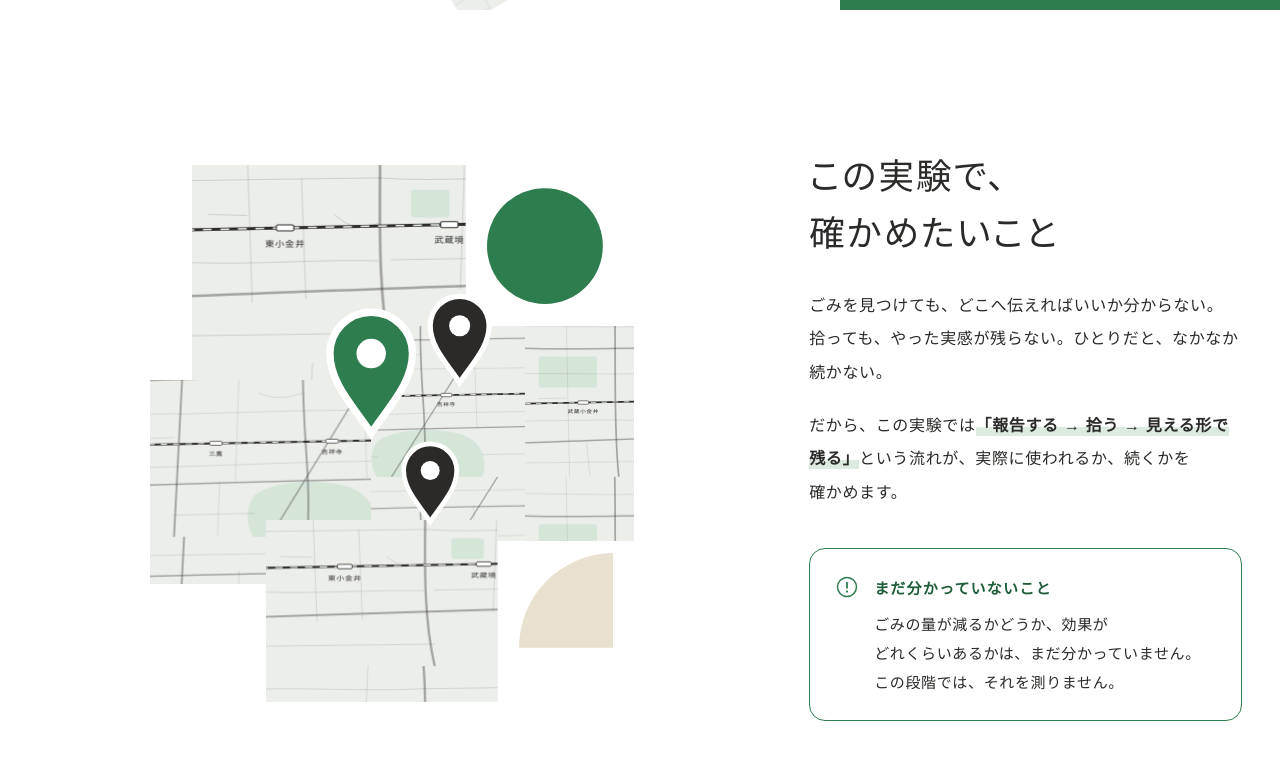
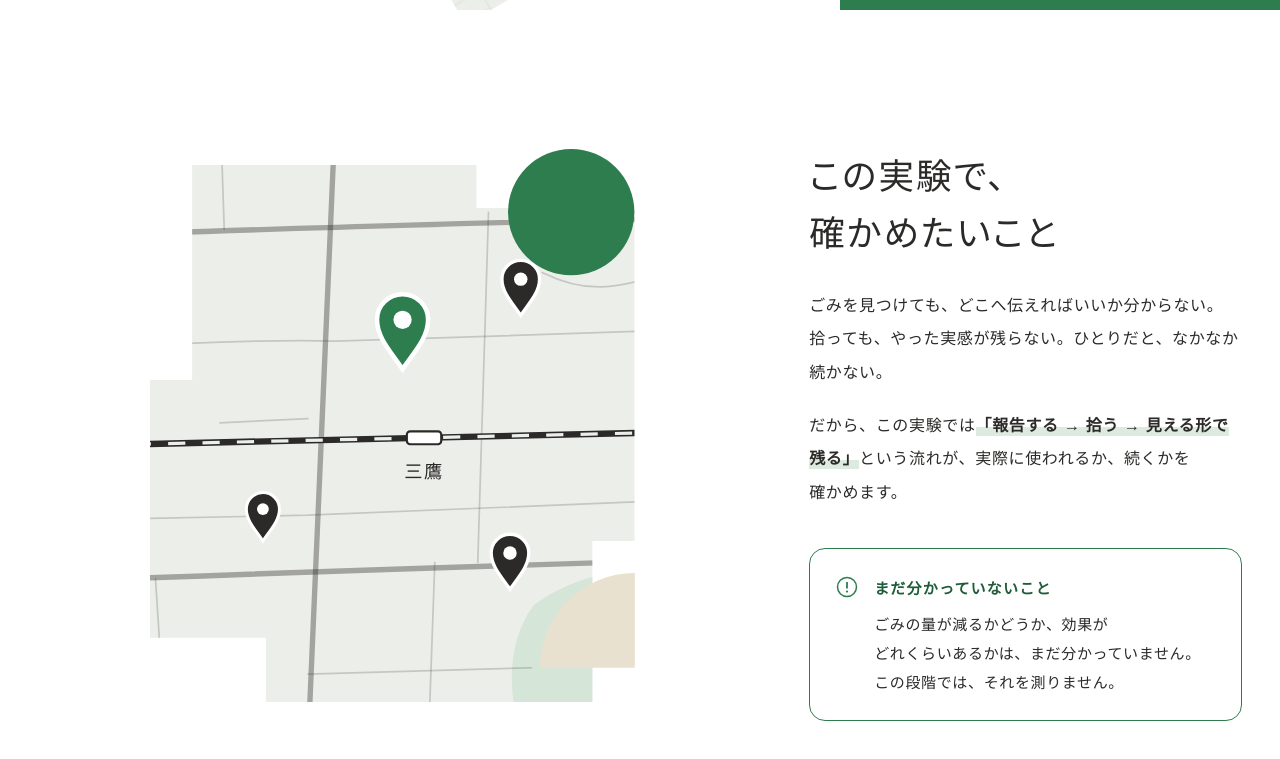
Before and after one commit to Banzu-cmd/cleanquest-site, a plain HTML site: page index.html in a window 1280 px wide. Shown: the part 790-1549 px from the top of the page. Drawn offline with Linux system fonts and the light colour scheme.

Commit message:
「確かめたいこと」横の地図の表示崩れを修正(引き伸ばしをやめ、1枚の地図を切り抜く形に)
Co-Authored-By: Claude Opus 5.5 <noreply@anthropic.com>

```diff
--- a/index.html
+++ b/index.html
@@ -173,7 +173,8 @@ ul,ol{padding:0;list-style:none}
 /* ---------- concept (3.2) ---------- */
 .concept{display:grid;grid-template-columns:repeat(12,1fr);column-gap:var(--gutter);align-items:center;padding-block:var(--section)}
 .mosaic{grid-column:1 / 7;position:relative;aspect-ratio:1/1.02}
-.mosaic svg.tile{position:absolute;overflow:hidden}
+.mosaic-map{position:absolute;inset:0;width:100%;height:100%;clip-path:polygon(8% 0,62% 0,62% 8%,92% 8%,92% 70%,84% 70%,84% 100%,22% 100%,22% 88%,0 88%,0 40%,8% 40%)}
+.mosaic-deco{position:absolute;height:auto;overflow:visible}
 .concept-body{grid-column:8 / 13}
 .concept-body h2{font-size:clamp(1.5rem,1.1rem + 1.4vw,2.25rem);font-weight:500;line-height:1.6;letter-spacing:.06em;font-feature-settings:"palt";margin-bottom:28px}
 .concept-body p{font-size:1rem;line-height:2.1}
@@ -525,13 +526,15 @@ html.rm{scroll-behavior:auto}
 <!-- 3.2 この実験で確かめたいこと -->
 <section class="wrap concept" aria-labelledby="concept-title">
   <div class="mosaic" aria-hidden="true">
-    <svg class="tile" style="left:8%;top:0;width:52%;height:46%" viewBox="0 0 100 100" preserveAspectRatio="none"><rect width="100" height="100" fill="url(#mapB)"/></svg>
-    <svg class="tile" style="left:0;top:40%;width:46%;height:38%" viewBox="0 0 100 100" preserveAspectRatio="none"><rect width="100" height="100" fill="url(#mapA)"/></svg>
-    <svg class="tile" style="left:42%;top:30%;width:50%;height:40%" viewBox="0 0 100 100" preserveAspectRatio="none"><rect width="100" height="100" fill="url(#mapC)"/></svg>
-    <svg class="tile" style="left:22%;top:66%;width:44%;height:34%" viewBox="0 0 100 100" preserveAspectRatio="none"><rect width="100" height="100" fill="url(#mapB)"/></svg>
-    <svg class="tile" style="left:64%;top:4%;width:22%;height:22%" viewBox="0 0 100 100"><circle cx="50" cy="50" r="50" class="f-green"/></svg>
-    <svg class="tile" style="left:70%;top:72%;width:18%;height:18%" viewBox="0 0 100 100"><path d="M0 100a100 100 0 0 1 100-100V100Z" class="f-sand"/></svg>
-    <svg class="tile" style="left:30%;top:22%;width:40%;height:52%;overflow:visible" viewBox="0 0 100 130"><g transform="translate(30 70) scale(1.4)"><use href="#pin-shape" class="pin--ok" style="--pin-fill:var(--green)"/></g><g transform="translate(72 46)"><use href="#pin-shape"/></g><g transform="translate(58 112) scale(.9)"><use href="#pin-shape" style="--pin-fill:#2B2A28"/></g></svg>
+    <svg class="mosaic-map" viewBox="800 60 520 500" preserveAspectRatio="xMidYMid slice">
+      <use href="#streets"/>
+      <g class="pin pin--ok" transform="translate(1050 250) scale(1.7)"><use href="#pin-shape"/></g>
+      <g class="pin" transform="translate(1160 200) scale(1.25)"><use href="#pin-shape"/></g>
+      <g class="pin pin--found" transform="translate(1150 455) scale(1.25)"><use href="#pin-shape"/></g>
+      <g class="pin" transform="translate(920 410) scale(1.1)"><use href="#pin-shape"/></g>
+    </svg>
+    <svg class="mosaic-deco" style="left:68%;top:-3%;width:24%" viewBox="0 0 100 100"><circle cx="50" cy="50" r="50" class="f-green"/></svg>
+    <svg class="mosaic-deco" style="left:74%;top:76%;width:18%" viewBox="0 0 100 100"><path d="M0 100a100 100 0 0 1 100-100V100Z" class="f-sand"/></svg>
   </div>
   <div class="concept-body">
     <h2 id="concept-title">この実験で、<br>確かめたいこと</h2>
```
